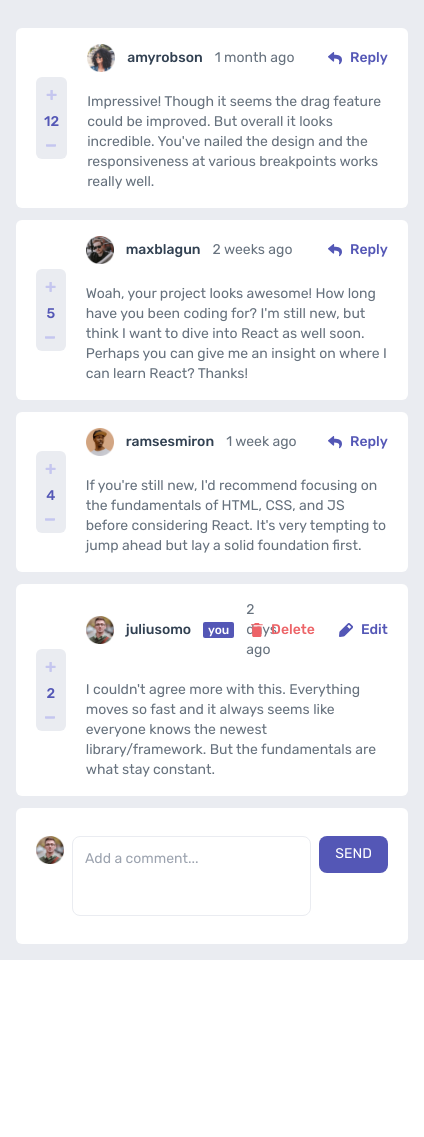
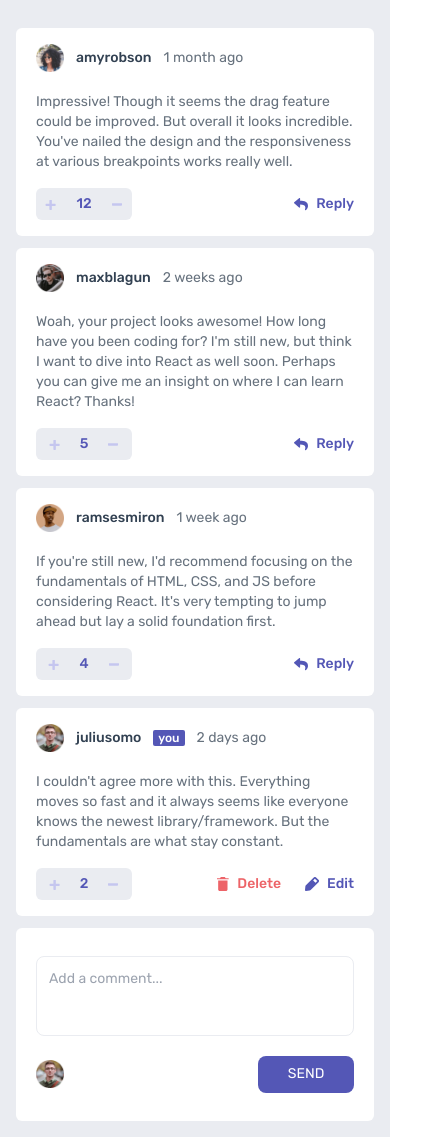
Before and after one commit to russellbanares322/interactive-comment-section-fem-challenge, a React (Vite) app: page / in a window 390 px wide. Shown: the whole page, 424 px wide, since content can reach past the window. Before the commit the page ends 960 px from the top, so only its background shows below. Built offline with nearby package versions, Linux system fonts and the light colour scheme.

Commit message:
feat: add delete modal pop up

```diff
--- a/src/components/comment-input/CommentInput.jsx
+++ b/src/components/comment-input/CommentInput.jsx
@@ -9,24 +9,33 @@ const CommentInput = () => {
   return (
     <div className="bg-white h-auto rounded-md mt-3 md:mt-3">
       <form
-        className="flex justify-between items-start py-7 px-5 gap-2"
+        className="flex flex-col py-7 px-5 gap-2 md:flex md:flex-row md:justify-between md:items-start md:py-7 md:px-5 md:gap-2"
         onSubmit={handleAddComment}
       >
-        <img className="h-7 w-7" src={profile} />
+        <img className="hidden md:block md:h-7 md:w-7" src={profile} />
         <textarea
           name="content"
           value={commentsInput.content}
           onChange={handleCommentChange}
-          className="w-full h-20 p-3 placeholder:text-sm focus:outline-moderate-blue border border-light-gray rounded-lg resize-none"
+          className="w-full h-20 p-3 placeholder:text-sm focus:outline-moderate-blue border border-light-gray rounded-lg resize-none text-sm"
           placeholder="Add a comment..."
           type="text"
         />
         <button
           type="submit"
-          className="bg-moderate-blue text-white w-[6rem] text-sm h-[2.3rem] rounded-lg px-2 duration-300 ease-in-out hover:opacity-40"
+          className="hidden md:block md:bg-moderate-blue md:text-white md:w-[6rem] md:text-sm md:h-[2.3rem] md:rounded-lg md:px-2 md:duration-300 md:ease-in-out md:hover:opacity-40"
         >
           SEND
         </button>
+        <div className="visible flex justify-between items-center md:hidden mt-3">
+          <img className="h-7 w-7" src={profile} />
+          <button
+            type="submit"
+            className=" bg-moderate-blue text-white w-[6rem] text-sm h-[2.3rem] rounded-lg px-2 duration-300 ease-in-out hover:opacity-40"
+          >
+            SEND
+          </button>
+        </div>
       </form>
     </div>
   );
--- a/src/components/comments/Comments.jsx
+++ b/src/components/comments/Comments.jsx
@@ -12,7 +12,8 @@ import CommentInput from "../comment-input/CommentInput";
 
 const Comments = ({ comment }) => {
   const [showInput, setShowInput] = useState(false);
-  const { commentsData, setCommentsData } = useContext(CommentContext);
+  const { handleOpenDeleteModal } = useContext(CommentContext);
+
   const [score, setScore] = useState(comment?.score);
   const commentsID = comment?.id;
   const replyID = comment?.replies?.map((r) => r?.id);
@@ -38,27 +39,17 @@ const Comments = ({ comment }) => {
     }
   };
 
-  const handleSelectReply = (selectedData) => {
-    if (selectedData === commentsID || selectedData === replyID) {
-      setShowInput(true);
+  const handleSelectReply = (selectedCommentID) => {
+    if (selectedCommentID === commentsID || selectedCommentID === replyID) {
+      setShowInput(!showInput);
     }
-  };
-
-  const handleDeleteComment = (selectedID) => {
-    const newData = { ...commentsData };
-    newData?.comments?.filter((comment) => comment?.id !== selectedID) ||
-      delete newData?.comments?.map(({ replies }) =>
-        replies?.map((r) => r?.[selectedID])
-      );
-    setCommentsData(newData);
-    console.log(newData);
   };
 
   return (
     <div>
       <div className="bg-white h-auto rounded-md mt-3 md:mt-3">
         <div className="flex justify-start items-center py-4 px-5 gap-5">
-          <div className="bg-light-gray flex flex-col gap-3 h-full items-center justify-center px-2 py-3 w-8 rounded-md">
+          <div className="hidden md:bg-light-gray md:flex md:flex-col md:gap-3 md:h-full md:items-center md:justify-center md:px-2 md:py-3 md:w-8 md:rounded-md">
             <div className="cursor-pointer" onClick={handleIncrementScore}>
               <PlusIcon />
             </div>
@@ -84,9 +75,9 @@ const Comments = ({ comment }) => {
                 </p>
               </div>
               {currentUser && (
-                <div className="flex justify-center items-center gap-6">
+                <div className="hidden md:flex md:justify-center md:items-center md:gap-6">
                   <button
-                    onClick={() => handleDeleteComment(comment?.id)}
+                    onClick={() => handleOpenDeleteModal(comment?.id)}
                     className="flex items-center justify-center text-soft-red text-sm font-medium gap-2 duration-300 ease-in-out hover:opacity-40"
                   >
                     <DeleteIcon />
@@ -100,7 +91,7 @@ const Comments = ({ comment }) => {
               {!currentUser && (
                 <button
                   onClick={() => handleSelectReply(comment?.id)}
-                  className="text-sm text-moderate-blue font-medium flex justify-center items-center gap-2 duration-300 ease-in-out hover:opacity-40"
+                  className="hidden md:text-sm md:text-moderate-blue md:font-medium md:flex md:justify-center md:items-center md:gap-2 md:duration-300 md:ease-in-out md:hover:opacity-40"
                 >
                   <ReplyIcon />
                   Reply
@@ -108,7 +99,52 @@ const Comments = ({ comment }) => {
               )}
             </div>
             <div className="mt-5">
-              <p className="text-sm text-grayish-blue">{comment?.content}</p>
+              <p
+                className={`text-sm text-grayish-blue ${
+                  comment?.content?.split(" ")?.includes("@") &&
+                  "text-moderate-blue font-medium"
+                }`}
+              >
+                {comment?.content}
+              </p>
+            </div>
+            <div className="md:hidden flex justify-between items-center mt-4">
+              <div className="bg-light-gray flex gap-5 h-8 items-center justify-center px-2 py-3 w-24 rounded-md ">
+                <div className="cursor-pointer" onClick={handleIncrementScore}>
+                  <PlusIcon />
+                </div>
+                <p className="text-moderate-blue font-medium text-sm">
+                  {score}
+                </p>
+                <div className="cursor-pointer" onClick={handleDecrementScore}>
+                  <MinusIcon />
+                </div>
+              </div>
+              <div>
+                {!currentUser && (
+                  <button
+                    onClick={() => handleSelectReply(comment?.id)}
+                    className="text-sm text-moderate-blue font-medium flex justify-center items-center gap-2 duration-300 ease-in-out hover:opacity-40"
+                  >
+                    <ReplyIcon />
+                    Reply
+                  </button>
+                )}
+                {currentUser && (
+                  <div className="flex justify-center items-center gap-6">
+                    <button
+                      onClick={() => handleOpenDeleteModal(comment?.id)}
+                      className="flex items-center justify-center text-soft-red text-sm font-medium gap-2 duration-300 ease-in-out hover:opacity-40"
+                    >
+                      <DeleteIcon />
+                      Delete
+                    </button>
+                    <button className="flex items-center justify-center text-moderate-blue text-sm font-medium gap-2 duration-300 ease-in-out hover:opacity-40">
+                      <EditIcon /> Edit
+                    </button>
+                  </div>
+                )}
+              </div>
             </div>
           </div>
         </div>
--- /dev/null
+++ b/src/components/modal/DeleteModal.jsx
@@ -0,0 +1,31 @@
+import React, { useContext } from "react";
+import CommentContext from "../../context/CommentContext";
+
+const DeleteModal = () => {
+  const { handleCloseDeleteModal } = useContext(CommentContext);
+
+  return (
+    <div className="fixed inset-0 flex justify-center items-center bg-dark-blue bg-opacity-50 z-20">
+      <div className="translate-y-[-10px] bg-white h-[11rem] w-[17.5rem] z-30 rounded-md p-6">
+        <h1 className="text-dark-blue font-medium">Delete comment</h1>
+        <p className="text-grayish-blue text-[0.76rem] mt-2">
+          Are you sure you want to delete this comment? This will remove the
+          comment and can't be undone.
+        </p>
+        <div className="flex justify-between items-center mt-4">
+          <button
+            onClick={handleCloseDeleteModal}
+            className="text-xs text-white font-medium bg-grayish-blue w-[6.7rem] h-[2rem] rounded-md"
+          >
+            NO, CANCEL
+          </button>
+          <button className="text-xs text-white font-medium bg-soft-red w-[6.7rem] h-[2rem] rounded-md">
+            YES, DELETE
+          </button>
+        </div>
+      </div>
+    </div>
+  );
+};
+
+export default DeleteModal;
--- a/src/context/CommentContext.jsx
+++ b/src/context/CommentContext.jsx
@@ -6,11 +6,18 @@ const CommentContext = createContext();
 
 export const CommentProvider = ({ children }) => {
   const [commentsData, setCommentsData] = useState(data);
+  const [isDeleteModalOpen, setIsDeleteModalOpen] = useState(false);
   const commentID = commentsData?.comments?.map((c) => c?.id).slice(-1);
-
   const [commentsInput, setCommentsInput] = useState({
     content: "",
   });
+
+  const handleOpenDeleteModal = () => {
+    setIsDeleteModalOpen(true);
+  };
+  const handleCloseDeleteModal = () => {
+    setIsDeleteModalOpen(false);
+  };
 
   const handleCommentChange = (e) => {
     setCommentsInput({ ...commentsInput, [e.target.name]: e.target.value });
@@ -49,6 +56,9 @@ export const CommentProvider = ({ children }) => {
         setCommentsInput,
         handleCommentChange,
         handleAddComment,
+        isDeleteModalOpen,
+        handleOpenDeleteModal,
+        handleCloseDeleteModal,
       }}
     >
       {children}
--- a/src/pages/home/Home.jsx
+++ b/src/pages/home/Home.jsx
@@ -1,12 +1,14 @@
 import React, { useContext } from "react";
 import CommentInput from "../../components/comment-input/CommentInput";
 import Comments from "../../components/comments/Comments";
+import DeleteModal from "../../components/modal/DeleteModal";
 import CommentContext from "../../context/CommentContext";
 
 const Home = () => {
-  const { commentsData } = useContext(CommentContext);
+  const { commentsData, isDeleteModalOpen } = useContext(CommentContext);
   return (
     <div>
+      {isDeleteModalOpen && <DeleteModal />}
       {commentsData?.comments?.map((comment) => (
         <Comments key={comment.id} comment={comment} />
       ))}
```
